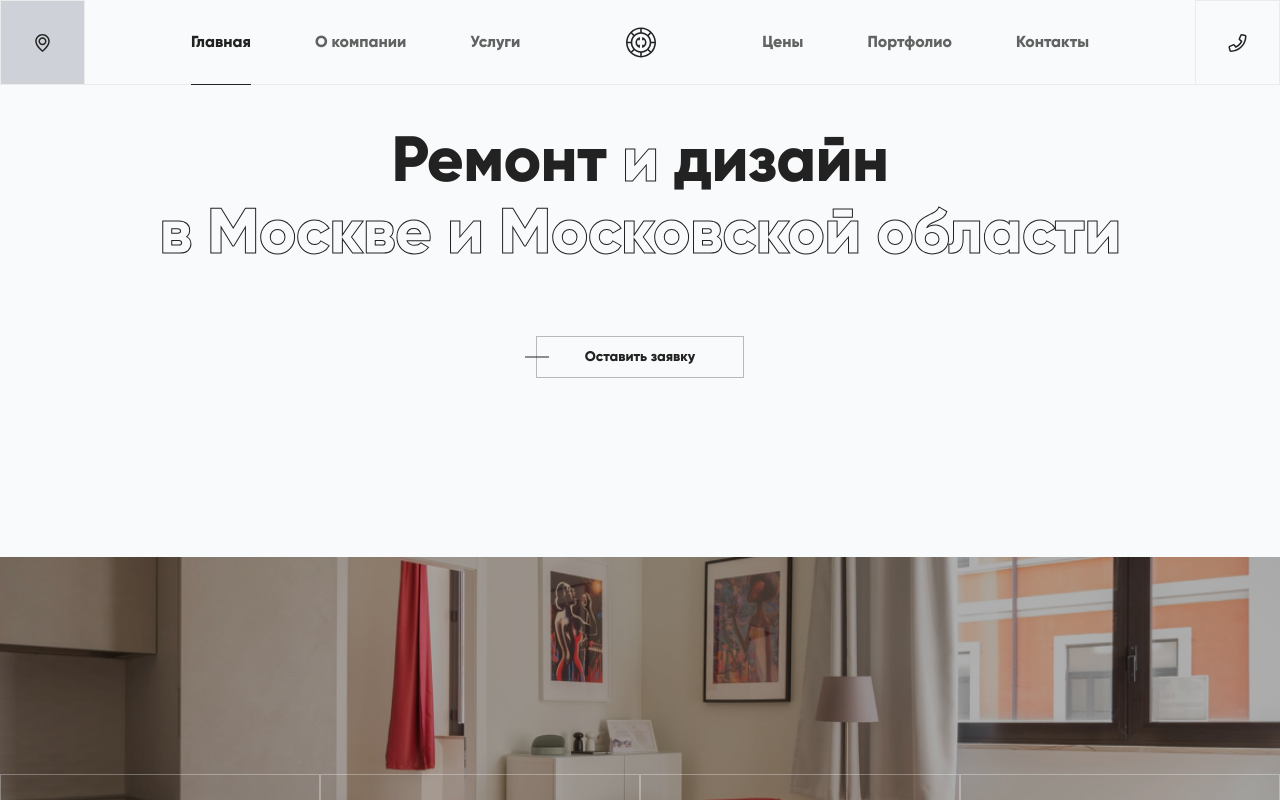
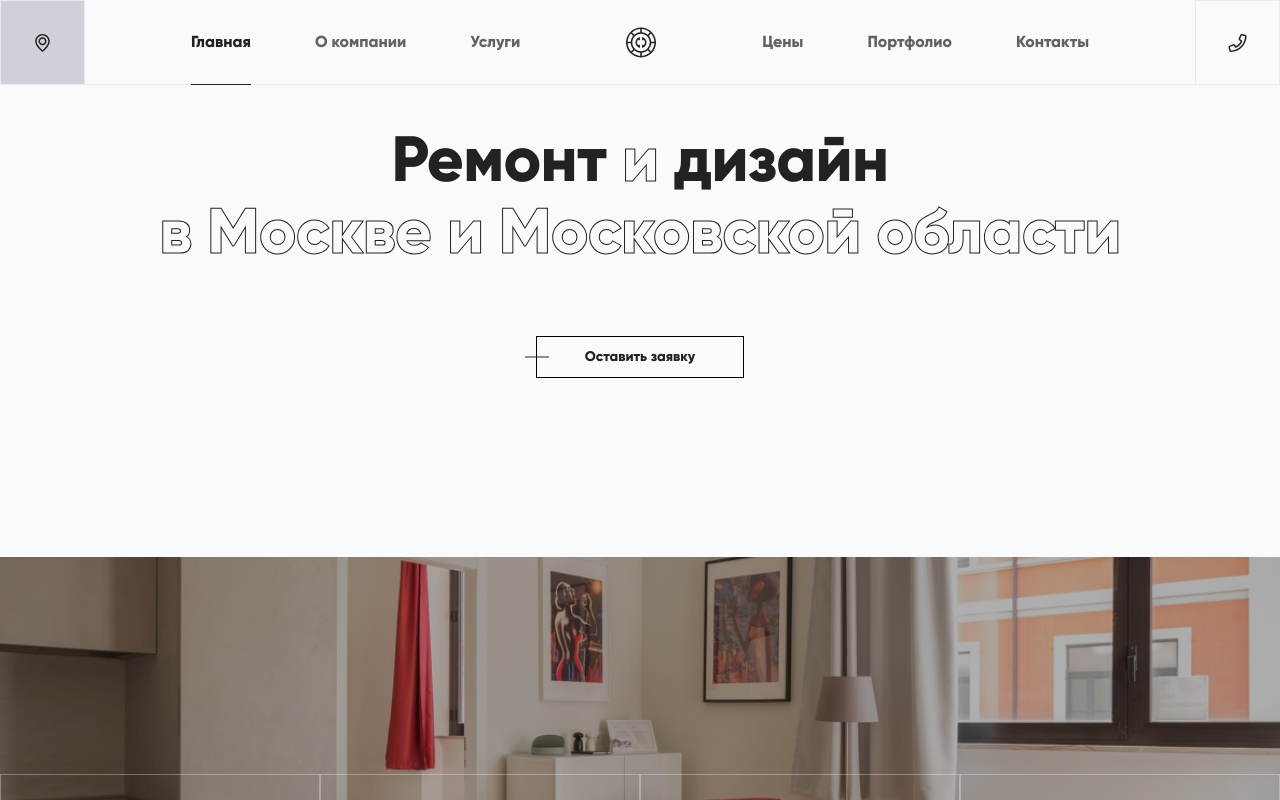
Before and after one commit to Soljdev/palladiumlab_test, a Vue app: page / in a window 1280 px wide. Shown: the top 800 px of the page. Built offline with nearby package versions, Linux system fonts and the light colour scheme.

Commit message:
Update index.css

```diff
--- a/src/index.css
+++ b/src/index.css
@@ -21,9 +21,9 @@
         font: 800 14px/20px Gilroy, "Helvetica Neue", Helvetica, sans-serif;
         text-align: center;
         padding: 10px 48px;
-        border: 1px solid rgba(34, 34, 34, 0.3);
+        border: 1px solid var(--primary-color, rgba(0,0,0.3));
         cursor: pointer;
-        color: rgba(34, 34, 34, 1);
+        color: var(--primary-color, #222);
         transition: all 0.3s ease-out
     }
 
@@ -37,7 +37,7 @@
         transform: translate(-50%, -50%);
         gap: 0px;
         opacity: 0px;
-        background: rgba(34, 34, 34, 1);
+        background: var(--primary-color, #222);
         transition:
             transform 0.25s ease-out,
             width 0.25s ease-out,
@@ -47,7 +47,7 @@
 
     .btn:hover {
         color: #fff;
-        border-color: #222
+        border-color: var(--primary-color, #222)
     }
     .btn:hover::after {
         /* left: 0; */
```
